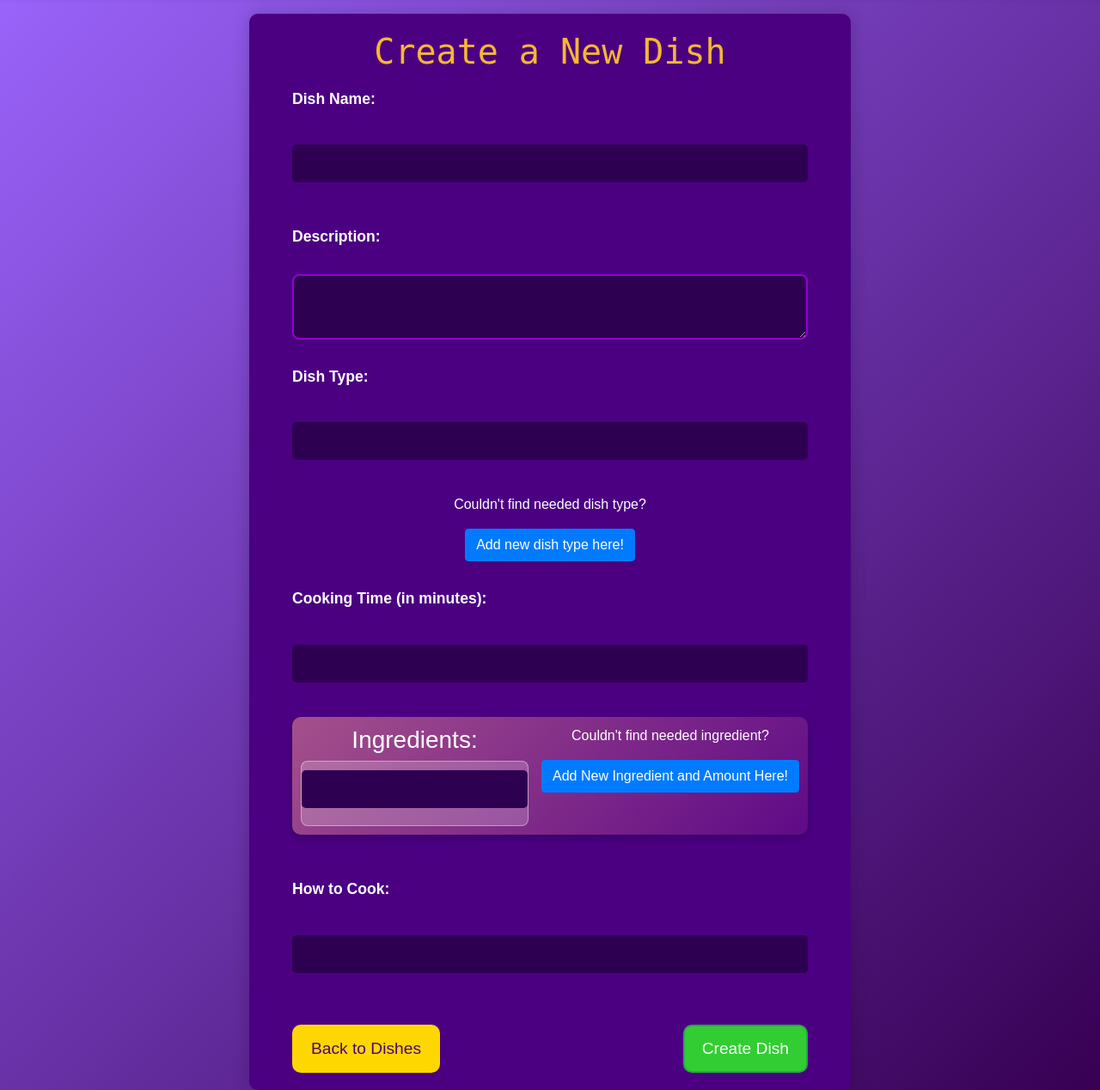
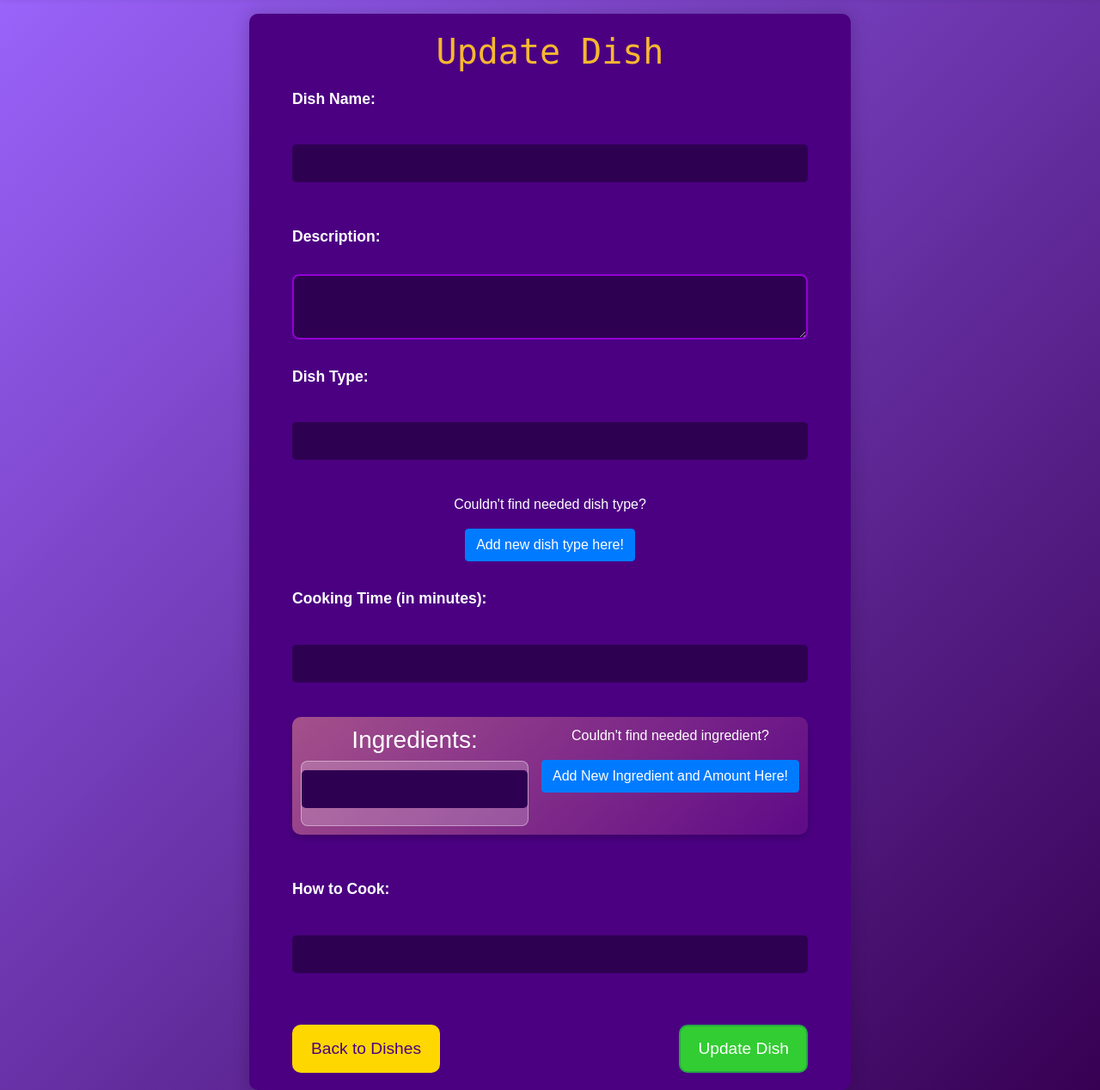
Before and after one commit to dartomOOv/food-recipes, a Django app: template templates/recipes/recipe_form.html in a window 1280 px wide. Shown: the part 79-1347 px from the top of the page at 86% size. Run offline with Django 5.2, Linux system fonts and the light colour scheme; the template is opened without the code that fills it: most values are stand-ins (such as "Sample title", 1, 10 or a date in 2020); form fields are guessed from the names that the template uses; parts of the project's set-up code (start-up, migrations or seed data) failed here and were passed over.

Commit message:
Rename 'recipe_create.html' and refactor to work as create/update form

```diff
--- a/templates/recipes/recipe_form.html
+++ b/templates/recipes/recipe_form.html
@@ -3,7 +3,9 @@
   {% load static %}
   {% include "base/nav/header.html" %}
   <div class="form-container text-white">
-    <h1>Create a New Dish</h1>
+    <h1>
+      {{ object|yesno:"Update,Create a new" }} Dish
+    </h1>
     <form method="post" action="" class="dish-creation">
       {% csrf_token %}
 
@@ -45,7 +47,7 @@
 
       <div class="button-container">
         <button type="button" class="back-btn" onclick="window.location.href=''">Back to Dishes</button>
-        <button type="submit" class="submit-btn">Create Dish</button>
+        <button type="submit" class="submit-btn">{{ object|yesno:"Update,Create" }} Dish</button>
       </div>
     </form>
 </div>
```
